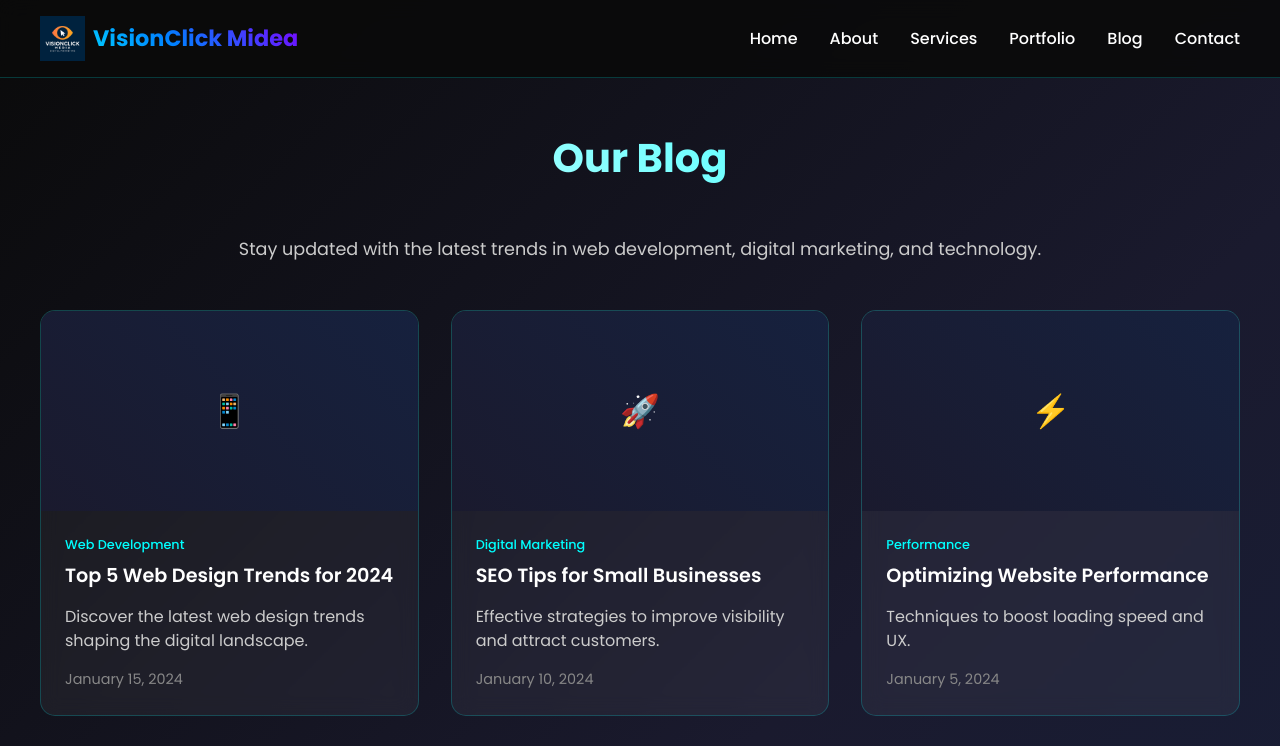
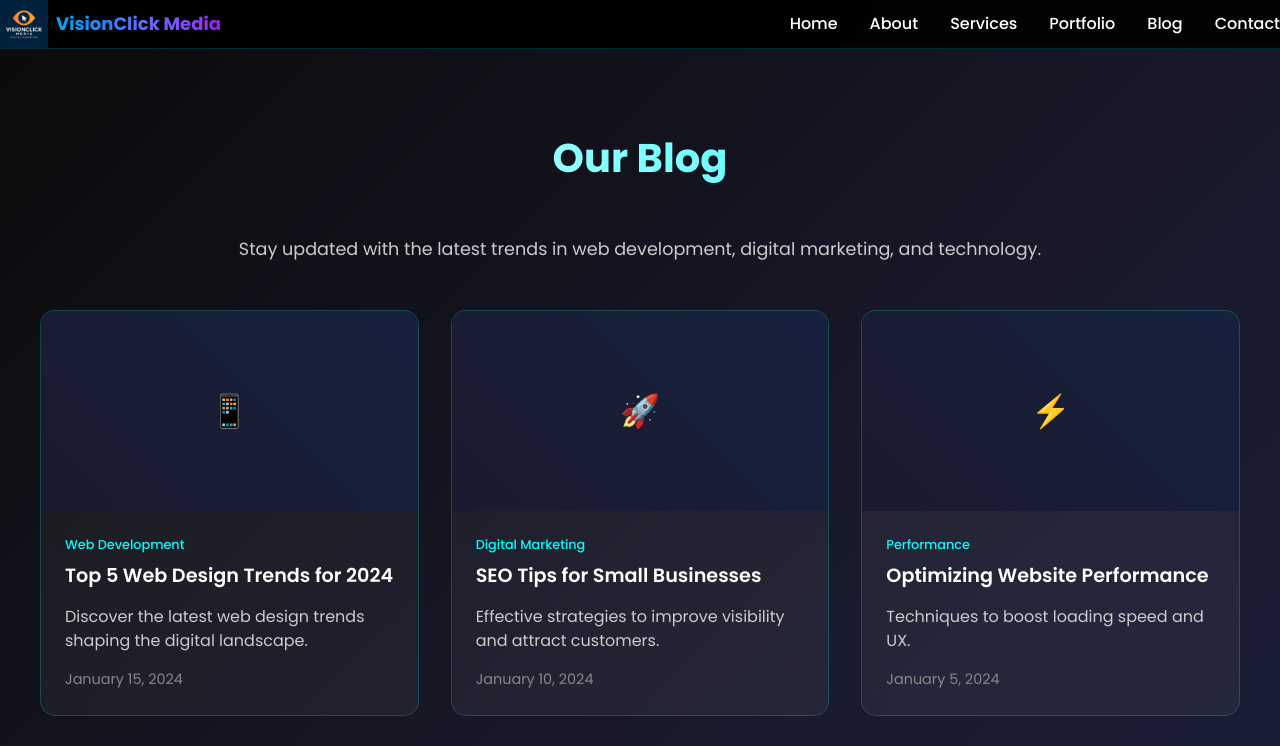
Before and after one commit to utkarshshu1221/vision-click-media, a React (Vite) app in the folder Frontend/: page /blog in a window 1280 px wide. Shown: the top 746 px of the page. Built offline with nearby package versions, Linux system fonts and the light colour scheme.

Commit message:
Navbar and contact form chaanges

```diff
--- a/Frontend/src/App.jsx
+++ b/Frontend/src/App.jsx
@@ -15,6 +15,7 @@ export default function App() {
       <Navbar />
       <Routes>
         <Route path="/" element={<Home />} />
+        <Route path="/home" element={<Home />} />
         <Route path="/about" element={<About />} />
         <Route path="/services" element={<Services />} />
         <Route path="/portfolio" element={<Portfolio />} />
--- a/Frontend/src/components/ContactForm.jsx
+++ b/Frontend/src/components/ContactForm.jsx
@@ -1,62 +1,61 @@
-import { useState } from "react";
+import { useRef, useState } from "react";
 
 export default function ContactForm() {
   const [loading, setLoading] = useState(false);
   const [messageEl, setMessageEl] = useState(null);
+  const [submitted, setSubmitted] = useState(false);
+  const iframeRef = useRef(null);
 
   const handleSubmit = async (e) => {
     e.preventDefault();
+    setMessageEl(null);
     setLoading(true);
-    setMessageEl(null);
-
-    const form = new FormData(e.currentTarget);
-    const payload = {
-      name: form.get("name"),
-      email: form.get("email"),
-      phone: form.get("phone") || "",
-      service: form.get("service") || "",
-      message: form.get("message"),
-      createdAt: new Date().toISOString(),
+    setSubmitted(true);
+    // Allow the native form submit to proceed to Google Forms (via hidden iframe target)
+    e.currentTarget.submit();
   };
 
-    try {
-      // Replace with your deployed Apps Script URL
-      const res = await fetch("https://script.google.com/macros/s/AKfycbwjnW9C19elPMYiarkwx_VhRac6VIOdmrpy7vQEDZuI4yZGlmOk5SpJJYe7l2TAShoCgw/exec", {
-        method: "POST",
-        headers: { "Content-Type": "application/json" },
-        body: JSON.stringify(payload),
-      });
-      const data = await res.json();
-      if (data.status === "success") {
+  const handleIframeLoad = () => {
+    if (!submitted) return;
+    setLoading(false);
+    setSubmitted(false);
     setMessageEl(<div className="success-message">Thank you! Your message has been sent successfully. We'll get back to you soon.</div>);
-        e.currentTarget.reset();
-      } else {
-        setMessageEl(<div className="error-message">Sorry, there was an error sending your message. Please try again.</div>);
-      }
-    } catch {
-      setMessageEl(<div className="error-message">Sorry, there was an error sending your message. Please try again.</div>);
-    } finally {
-      setLoading(false);
-    }
+    // Reset the visible form fields after successful submit
+    const form = document.getElementById("contactForm");
+    if (form) form.reset();
   };
 
   return (
-    <form id="contactForm" onSubmit={handleSubmit}>
+    <>
+      <iframe
+        title="hidden_iframe"
+        name="hidden_iframe"
+        ref={iframeRef}
+        onLoad={handleIframeLoad}
+        style={{ display: "none" }}
+      ></iframe>
+      <form
+        id="contactForm"
+        onSubmit={handleSubmit}
+        action="https://docs.google.com/forms/u/0/d/e/1FAIpQLSfjl4sjcT8N6CZP95-K1icoGYdSEP0CWO59wGk73MfMVL6jkg/formResponse"
+        method="POST"
+        target="hidden_iframe"
+      >
         <div className="form-group">
           <label htmlFor="name">Full Name *</label>
-        <input type="text" id="name" name="name" required />
+          <input type="text" id="name" name="entry.1695024623" required />
         </div>
         <div className="form-group">
           <label htmlFor="email">Email Address *</label>
-        <input type="email" id="email" name="email" required />
+          <input type="email" id="email" name="entry.364521164" required />
         </div>
         <div className="form-group">
           <label htmlFor="phone">Phone Number</label>
-        <input type="tel" id="phone" name="phone" />
+          <input type="tel" id="phone" name="entry.339658698" />
         </div>
         <div className="form-group">
           <label htmlFor="service">Service Interested In</label>
-        <select id="service" name="service">
+          <select id="service" name="entry.1850697840">
             <option value="">Select a service</option>
             <option value="web-development">Web Development</option>
             <option value="app-development">App Development</option>
@@ -72,7 +71,7 @@ export default function ContactForm() {
         </div>
         <div className="form-group">
           <label htmlFor="message">Message *</label>
-        <textarea id="message" name="message" placeholder="Tell us about your project..." required />
+          <textarea id="message" name="entry.429232032" placeholder="Tell us about your project..." required />
         </div>
 
         <button type="submit" className="btn-primary" id="submitBtn" disabled={loading}>
@@ -82,5 +81,6 @@ export default function ContactForm() {
 
         <div id="formMessage">{messageEl}</div>
       </form>
+    </>
   );
 }
--- a/Frontend/src/components/Navbar.jsx
+++ b/Frontend/src/components/Navbar.jsx
@@ -1,4 +1,3 @@
-// src/components/Navbar.jsx
 import { useEffect, useState } from "react";
 import { Link, useLocation } from "react-router-dom";
 import logo from "../assets/logo.png";
@@ -20,26 +19,115 @@ export default function Navbar() {
   }, [pathname]);
 
   return (
-    <nav className={`navbar ${scrolled ? "scrolled" : ""}`}>
-      <div className="nav-container">
-        <div className="logo" id="companyName">
-          <img src={logo} alt="logo" />
-          VisionClick Midea
-        </div>
+    <nav
+  className={`fixed top-0 w-full z-50 transition-all duration-300 ${
+    scrolled
+      ? "bg-black/95 shadow-lg py-2"
+      : "bg-black/90 backdrop-blur-md border-b border-cyan-400/20 py-4"
+  }`}
+>
+  <div className="max-w-7xl mx-auto flex items-center justify-between px-4 md:px-8">
+    {/* Logo */}
+    <div className="flex items-center gap-2 font-bold text-lg bg-gradient-to-r from-cyan-400 via-blue-500 to-purple-600 bg-clip-text text-transparent">
+      <img
+        src={logo}
+        alt="logo"
+        className={`transition-all duration-300 ${
+          scrolled ? "h-24" : "h-12"
+        } w-auto object-contain`}
+      />
+      <span className="hidden sm:inline">VisionClick Media</span>
+    </div>
 
-        <ul className="nav-links" style={{ display: open ? "flex" : "" }}>
-          <li><Link to="/">Home</Link></li>
-          <li><Link to="/about">About</Link></li>
-          <li><Link to="/services">Services</Link></li>
-          <li><Link to="/portfolio">Portfolio</Link></li>
-          <li><Link to="/blog">Blog</Link></li>
-          <li><Link to="/contact">Contact</Link></li>
-        </ul>
+    {/* Desktop Links */}
+    <ul className="hidden md:flex gap-8 text-white font-medium">
+      {["Home","About","Services","Portfolio","Blog","Contact"].map((item) => (
+        <li key={item}>
+          <Link
+            to={item === "Home" ? "/" : `/${item.toLowerCase()}`}
+            className="relative transition hover:text-cyan-400 after:absolute after:left-0 after:-bottom-1 after:h-0.5 after:w-0 after:bg-gradient-to-r from-cyan-400 to-blue-500 hover:after:w-full after:transition-all"
+          >
+            {item}
+          </Link>
+        </li>
+      ))}
+    </ul>
 
-        <div className="mobile-menu" onClick={() => setOpen(!open)}>
-          <span></span><span></span><span></span>
-        </div>
-      </div>
-    </nav>
-  );
+    {/* Mobile Menu Button */}
+    <button
+      className="md:hidden flex flex-col gap-1.5 cursor-pointer"
+      onClick={() => setOpen(!open)}
+    >
+      <span className="w-6 h-0.5 bg-cyan-400 transition"></span>
+      <span className="w-6 h-0.5 bg-cyan-400 transition"></span>
+      <span className="w-6 h-0.5 bg-cyan-400 transition"></span>
+    </button>
+  </div>
+
+  {/* Mobile Dropdown */}
+  {open && (
+    <ul className="md:hidden flex flex-col gap-4 bg-black/95 backdrop-blur-md shadow-lg px-4 py-6 text-white font-medium">
+      {["Home","About","Services","Portfolio","Blog","Contact"].map((item) => (
+        <li key={item} className="border-b border-cyan-400/20 pb-2">
+          <Link
+            to={item === "Home" ? "/" : `/${item.toLowerCase()}`}
+            className="hover:text-cyan-400 transition text-center block w-full"
+          >
+            {item}
+          </Link>
+        </li>
+      ))}
+    </ul>
+  )}
+</nav>
+);
 }
+
+
+
+
+// // src/components/Navbar.jsx
+// import { useEffect, useState } from "react";
+// import { Link, useLocation } from "react-router-dom";
+// import logo from "../assets/logo.png";
+
+// export default function Navbar() {
+//   const [scrolled, setScrolled] = useState(false);
+//   const [open, setOpen] = useState(false);
+//   const { pathname } = useLocation();
+
+//   useEffect(() => {
+//     const onScroll = () => setScrolled(window.scrollY > 50);
+//     window.addEventListener("scroll", onScroll);
+//     return () => window.removeEventListener("scroll", onScroll);
+//   }, []);
+
+//   useEffect(() => {
+//     setOpen(false);
+//     window.scrollTo({ top: 0, behavior: "smooth" });
+//   }, [pathname]);
+
+//   return (
+//     <nav className={`navbar ${scrolled ? "scrolled" : ""}`}>
+//       <div className="nav-container">
+//         <div className="logo" id="companyName">
+//           <img src={logo} alt="logo" />
+//           VisionClick Midea
+//         </div>
+
+//         <ul className="nav-links" style={{ display: open ? "flex" : "" }}>
+//           <li><Link to="/">Home</Link></li>
+//           <li><Link to="/about">About</Link></li>
+//           <li><Link to="/services">Services</Link></li>
+//           <li><Link to="/portfolio">Portfolio</Link></li>
+//           <li><Link to="/blog">Blog</Link></li>
+//           <li><Link to="/contact">Contact</Link></li>
+//         </ul>
+
+//         <div className="mobile-menu" onClick={() => setOpen(!open)}>
+//           <span></span><span></span><span></span>
+//         </div>
+//       </div>
+//     </nav>
+//   );
+// }
--- a/Frontend/src/pages/Contact.jsx
+++ b/Frontend/src/pages/Contact.jsx
@@ -68,6 +68,22 @@ export default function Contact() {
           </div>
         </div>
       </div>
+      {/* Map Location */}
+      <div className="container" style={{ marginTop: "3rem" }}>
+        <h3 style={{ color: "#00ffff", marginBottom: "1rem" }}>Our Location</h3>
+        <div style={{ width: "100%", overflow: "hidden", borderRadius: "12px", border: "1px solid rgba(0,255,255,0.2)" }}>
+          <iframe
+            src="https://www.google.com/maps/embed?pb=!1m18!1m12!1m3!1d3597.3820816392517!2d85.05578760000002!3d25.625441600000002!2m3!1f0!2f0!3f0!3m2!1i1024!2i768!4f13.1!3m3!1m2!1s0x39ed5657f2719701%3A0x390ffba0c38b8ae8!2sGola%20Rd%2C%20Patna%2C%20Danapur%2C%20Bihar%20801503!5e0!3m2!1sen!2sin!4v1762783094306!5m2!1sen!2sin"
+            width="100%"
+            height="450"
+            style={{ border: 0 }}
+            allowFullScreen
+            loading="lazy"
+            referrerPolicy="no-referrer-when-downgrade"
+            title="VisionClick Media Location"
+          ></iframe>
+        </div>
+      </div>
     </>
   );
 }
--- a/Frontend/src/styles/global.css
+++ b/Frontend/src/styles/global.css
@@ -236,3 +236,22 @@ body {
   .section-title { font-size:2rem; }
   .services-preview, .page-content { padding:6rem 1rem 2rem; }
 }
+
+/* Tablet & Mobile */
+@media (max-width: 1024px) {
+  .nav-links { display: none; }
+  .mobile-menu { display: flex; }
+}
+
+@media (max-width: 768px) {
+  .nav-container { padding: 0 1rem; }
+  .logo img { height: 35px; }
+  .nav-links {
+    flex-direction: column;
+    background: rgba(10,10,10,0.95);
+    backdrop-filter: blur(10px);
+    position: absolute; top: 100%; left: 0; width: 100%;
+    padding: 1rem; gap: 1rem;
+  }
+  .nav-links.open { display: flex; }
+}
```
Also changed, not shown: 1 other file (tests, documents, lock files or other folders). Lines whose indentation alone changed are shown as unchanged.
